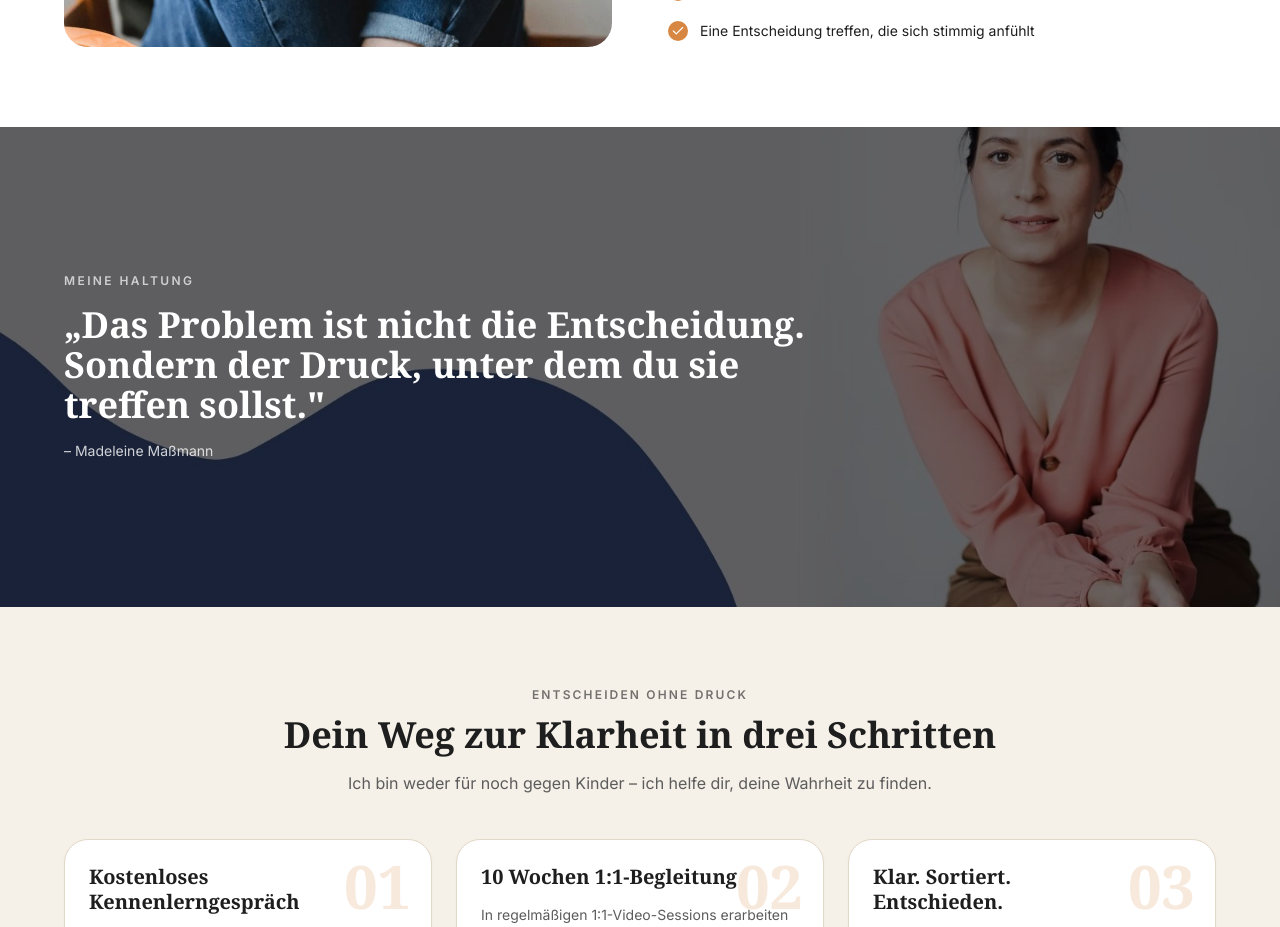
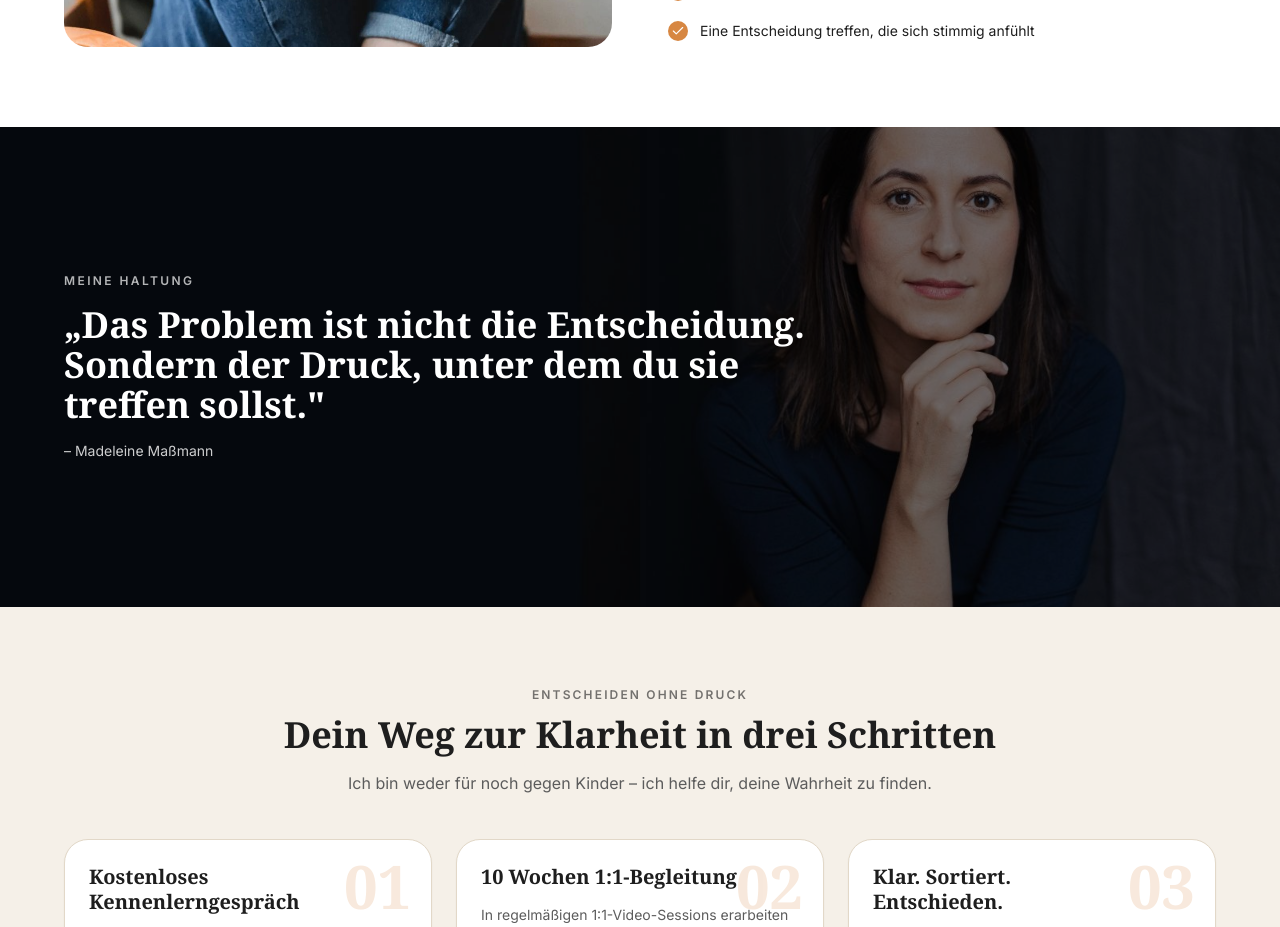
Before and after one commit to mmdscon/willichkinder, a Next.js app: page / in a window 1280 px wide. Shown: the part 2080-3007 px from the top of the page. Built offline with nearby package versions, Linux system fonts and the light colour scheme; no server answers.

Commit message:
Update page.tsx

```diff
--- a/src/app/page.tsx
+++ b/src/app/page.tsx
@@ -454,7 +454,7 @@ export default function Page() {
       <section>
         <div className="relative aspect-[4/5] w-full overflow-hidden md:aspect-[16/6]">
           <Image
-            src="/madeleine-couch2.jpg"
+            src="/mad-zitat.jpg"
             alt="Madeleine Maßmann – Haltung"
             fill
             className="object-cover"
```
